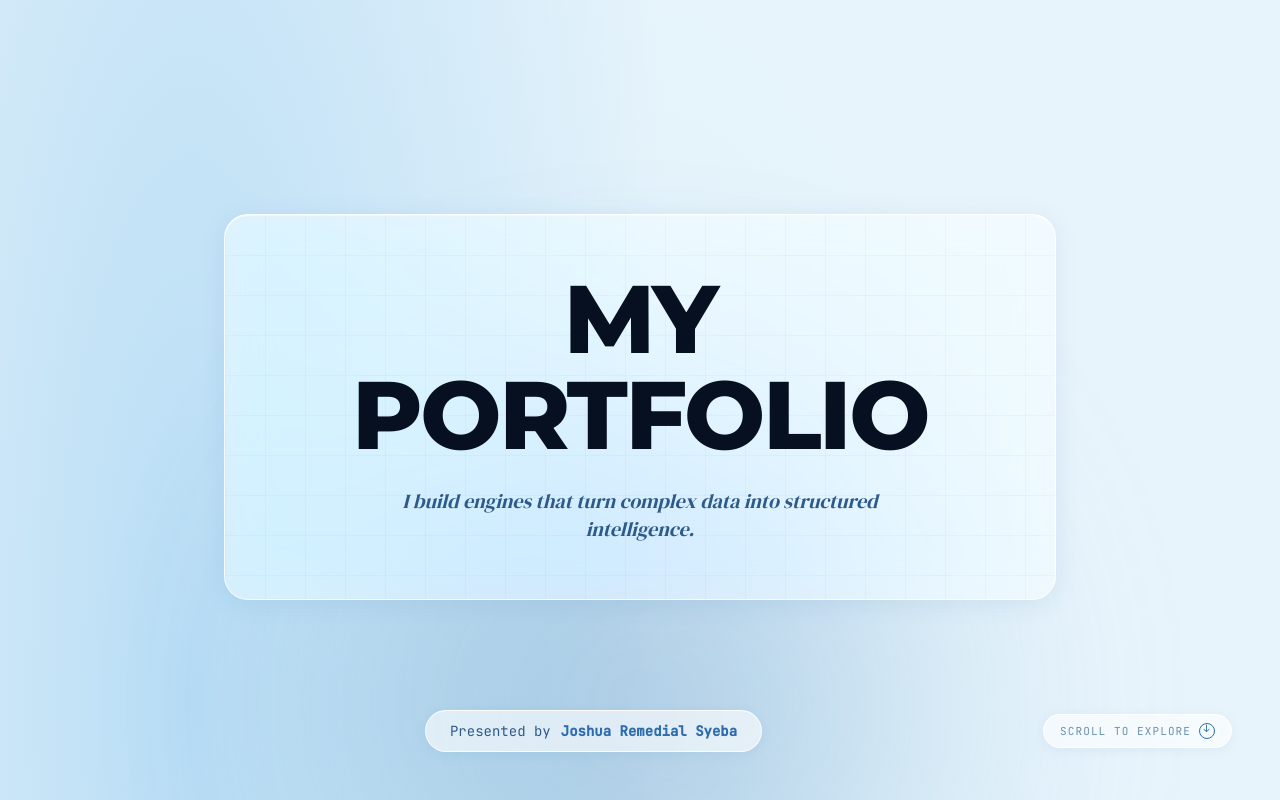
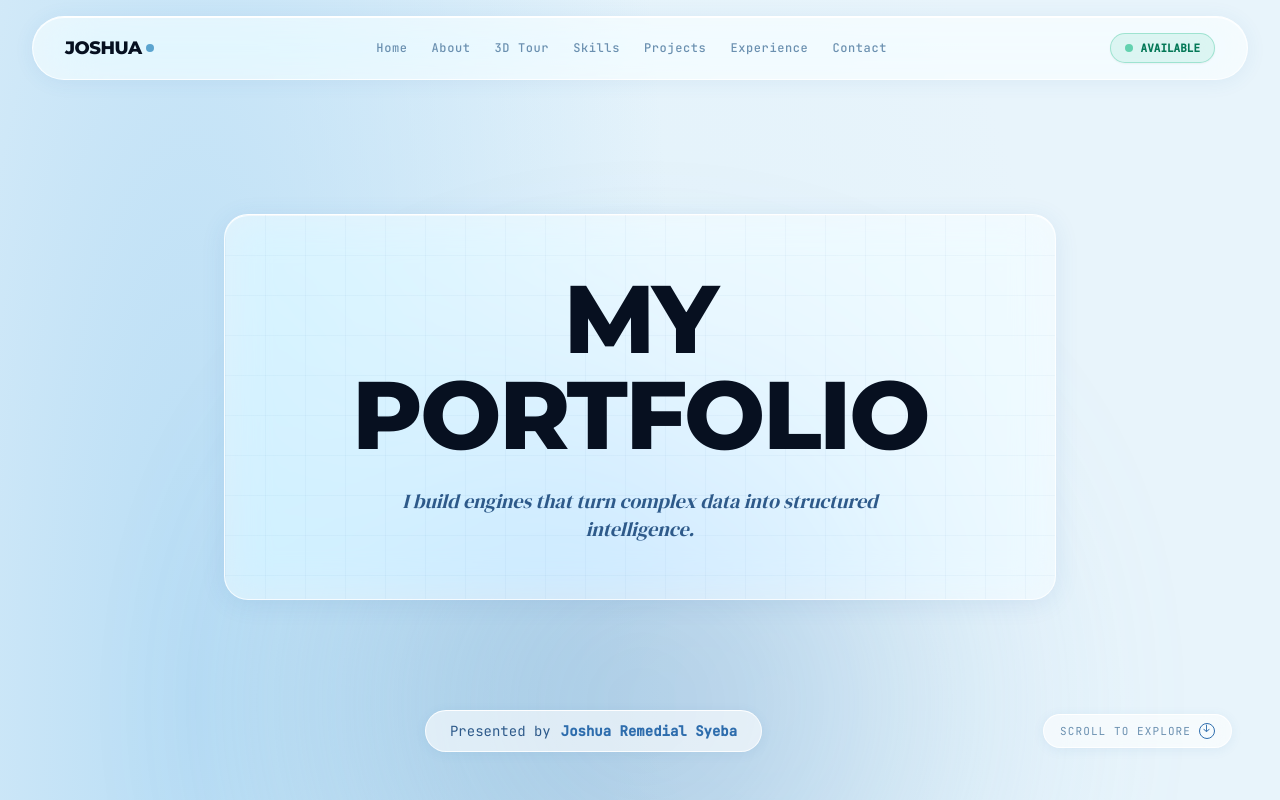
Before and after one commit to Josshua-DSA/Ingenium, a Next.js app: page / in a window 1280 px wide. Shown: the top 800 px of the page. Built offline with nearby package versions, Linux system fonts and the light colour scheme.

Commit message:
fix(nav): render HeaderNav component in root page layout

```diff
--- a/app/page.tsx
+++ b/app/page.tsx
@@ -1,4 +1,5 @@
 import { getAllProjects } from '@/lib/projects'
+import { HeaderNav } from '@/components/sections/HeaderNav'
 import { HeroSection } from '@/components/sections/HeroSection'
 import { IntroSection } from '@/components/sections/IntroSection'
 import { MarqueeTicker } from '@/components/ui/MarqueeTicker'
@@ -15,6 +16,9 @@ export default async function HomePage() {
 
   return (
     <main className="flex-1">
+      {/* Top Floating Glass Navigation Bar */}
+      <HeaderNav />
+
       {/* 1. My Portfolio (Figma Selection Frame + 3D Hanging Lanyard) */}
       <HeroSection />
 
```
